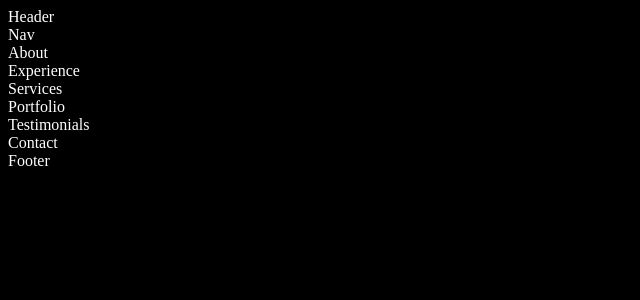
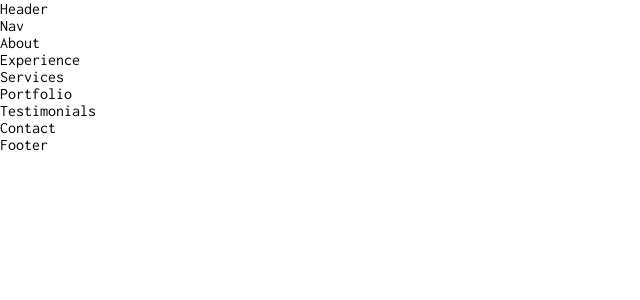
Before and after one commit to Chi1710/react-portfolio-website-1, a React (Create React App) app: page / in a window 1280 px wide. Shown: the top 300 px of the page, without its empty margins (0-640 px from the left). Built offline with nearby package versions, Linux system fonts and the light colour scheme.

Commit message:
clear the default style, created css color variables in root, none for scrollbar, scroll behavior is smooth and import and use an google font

```diff
--- a/src/index.css
+++ b/src/index.css
@@ -1,4 +1,35 @@
+@import url('https://fonts.googleapis.com/css2?family=Inconsolata:wght@300;400;500;600&display=swap');
+
+* {
+    margin: 0;
+    padding: 0;
+    border: 0;
+    outline: 0;
+    box-sizing: border-box;
+    list-style: none;
+    text-decoration: none;
+}
+
+:root {
+    --color-bg: #1f1f28;
+    --color-bg-variant: #2c2c6c;
+    --color-primary: #4db5ff;
+    --color-white: #fff;
+    --color-light: rgba(255, 255, 255, 0.6);
+
+    --container-width-lg: 75%;
+    --container-width-md: 86%;
+    --container-width-sm: 90%;
+}
+
+html {
+    scroll-behavior: smooth;
+}
+
+::-webkit-scrollbar {
+    display: none;
+}
+
 body {
-    background: black;
-    color: white;
+    font-family: 'Inconsolata', monospace;
 }
```
